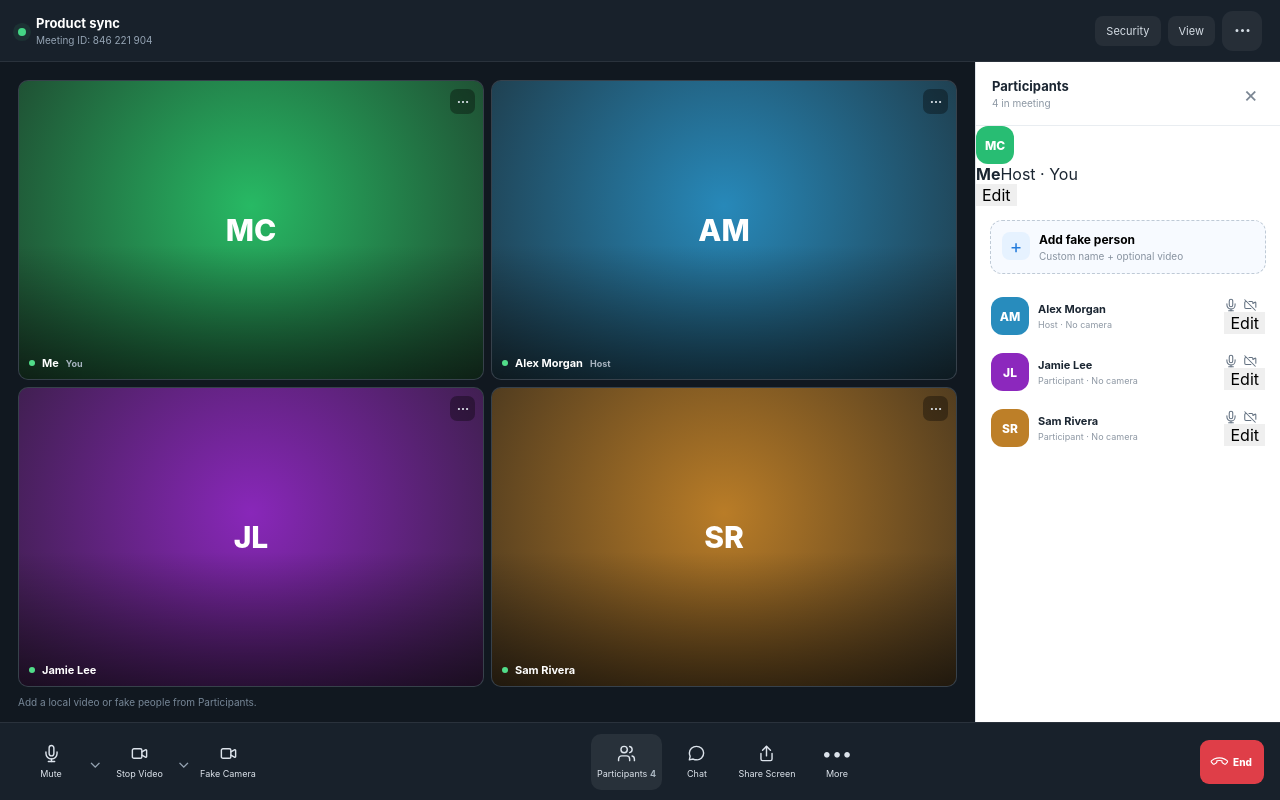
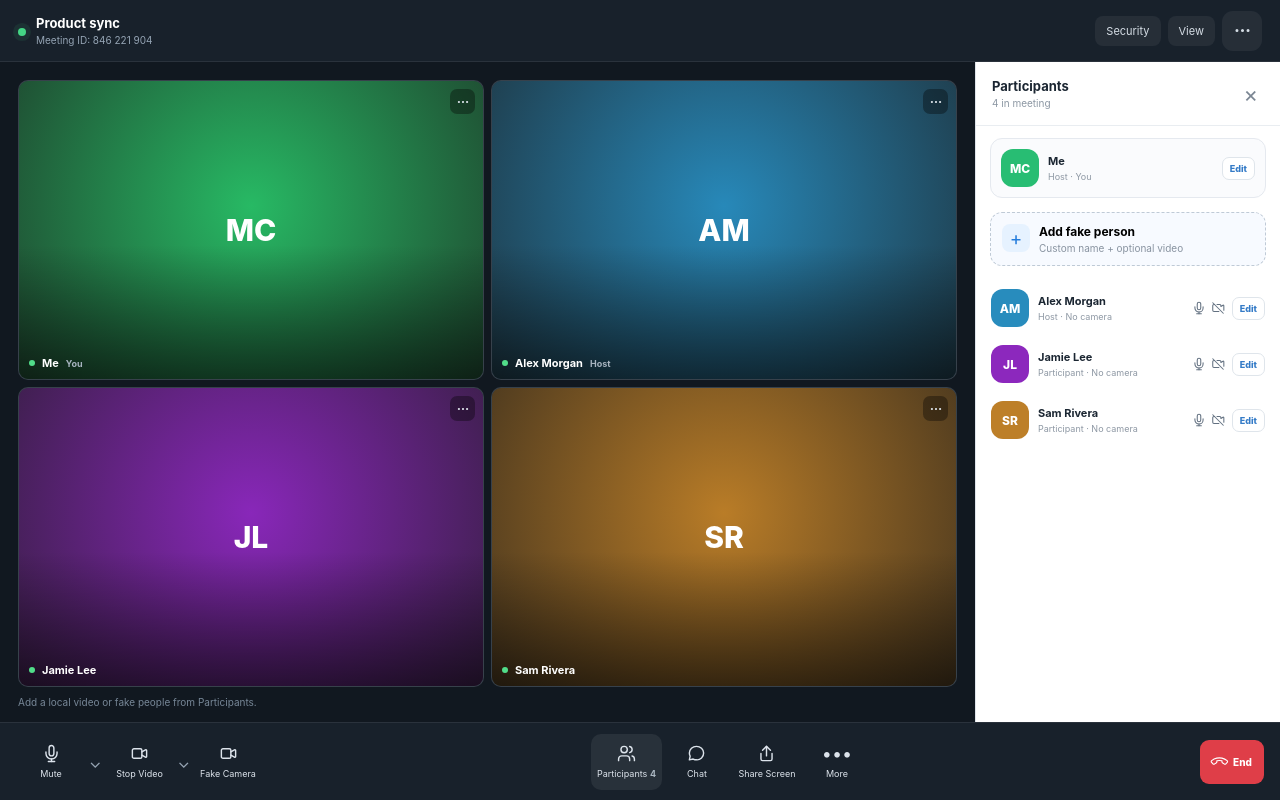
Before and after one commit to flexworks-lab/zoom-copy, a website built with Vite: page index.html in a window 1280 px wide. Both pictures are taken after a click on the button "Meetings". Built offline with nearby package versions, Linux system fonts and the light colour scheme.

Commit message:
Style participant editing controls

```diff
--- a/src/style.css
+++ b/src/style.css
@@ -74,3 +74,6 @@ button{border:0;cursor:pointer}
 .modal-backdrop{position:fixed;inset:0;background:rgba(4,10,17,.55);display:grid;place-items:center;padding:20px;z-index:20}.modal{width:min(470px,100%);background:#fff;border-radius:18px;padding:26px;position:relative;box-shadow:0 30px 70px rgba(0,0,0,.3)}.modal h2{margin:7px 0 7px;font-size:22px}.modal-close{position:absolute;right:14px;top:12px;background:transparent;font-size:24px;color:#7c8793}.field-label{display:block;font-size:11px;font-weight:800;margin-top:18px}.field-label input{width:100%;margin-top:7px;border:1px solid #dfe5eb;border-radius:10px;padding:11px;outline:none;background:#fbfcfe}.field-label input:focus{border-color:#70acf3;box-shadow:0 0 0 3px rgba(45,140,255,.11)}.file-help{font-size:10px;color:#8b96a3;margin-top:6px}.modal-actions{display:flex;justify-content:flex-end;gap:9px;margin-top:23px}.modal-actions .secondary{border:1px solid #e0e6ec;background:#fff}.modal-actions .primary{background:#2d8cff;color:#fff}
 @media(max-width:960px){.sidebar{width:72px;flex-basis:72px}.brand{padding:0 7px}.brand>span:last-child,.nav-item span,.profile-chip>div:nth-child(2),.chevron{display:none}.nav-item{justify-content:center;padding:12px}.hero-grid{grid-template-columns:1fr}.hero-card{grid-template-columns:1fr;min-height:0}.hero-visual{display:none}.settings-layout{grid-template-columns:1fr}.settings-nav{grid-template-columns:repeat(4,1fr)}.settings-nav-item{text-align:center}.side-panel{width:270px;flex-basis:270px}}
 @media(max-width:720px){.topbar{padding:0 18px}.hero-grid,.section{padding:0 18px}.hero-card{padding:24px}.hero-card h2{font-size:30px}.meeting-grid,.meeting-grid.dense{grid-template-columns:1fr 1fr}.meeting-page .meeting-controls{padding:0 6px}.control-btn{min-width:50px}.control-btn span:last-child{font-size:8px}.controls-center .control-btn:nth-child(4){display:none}.meeting-top-actions .top-action{display:none}.side-panel{position:absolute;top:0;right:0;bottom:78px;z-index:6;box-shadow:-16px 0 38px rgba(0,0,0,.18)}}
+
+
+.my-participant-card{margin:12px 14px 0;padding:10px;border:1px solid #e5e9ef;border-radius:12px;background:#fafbfd;display:grid;grid-template-columns:38px minmax(0,1fr) auto;gap:9px;align-items:center}.my-participant-card strong,.my-participant-card span{display:block}.my-participant-card strong{font-size:11px}.my-participant-card span{font-size:9px;color:#8e98a4;margin-top:3px}.edit-mini{border:1px solid #dfe5eb;background:#fff;color:#347bc7;border-radius:7px;padding:5px 7px;font-size:9px;font-weight:800}.participant-row-actions{display:flex;align-items:center;gap:7px}.check-row{display:flex;align-items:center;gap:8px;margin-top:14px;font-size:11px;color:#566576}.check-row input{accent-color:#2d8cff}.modal-spacer{flex:1}.danger-secondary{padding:11px 12px;border-radius:10px;background:#fff0f1;color:#d7444c;border:1px solid #ffd5d7;font-weight:800;font-size:12px}
```
